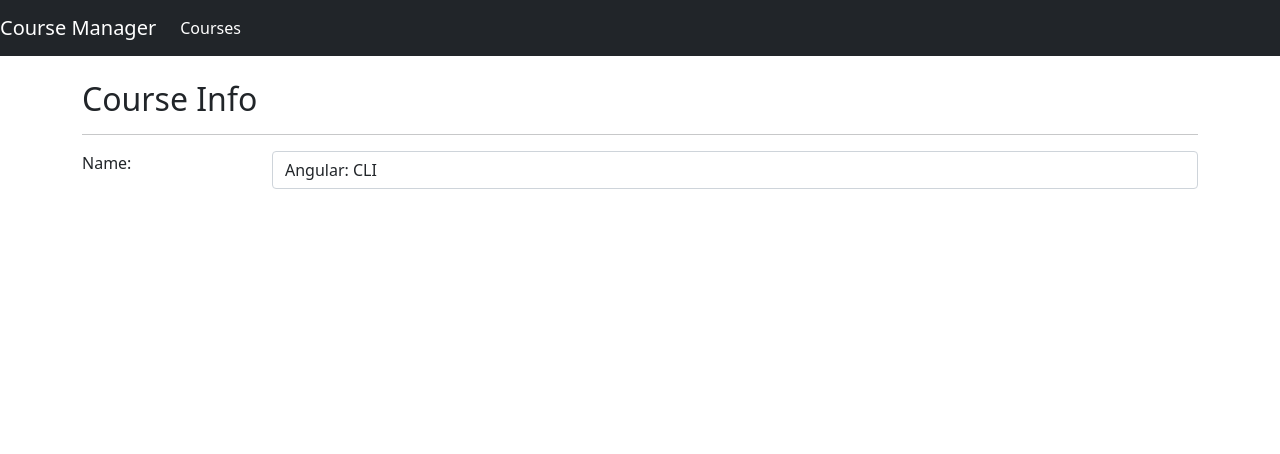
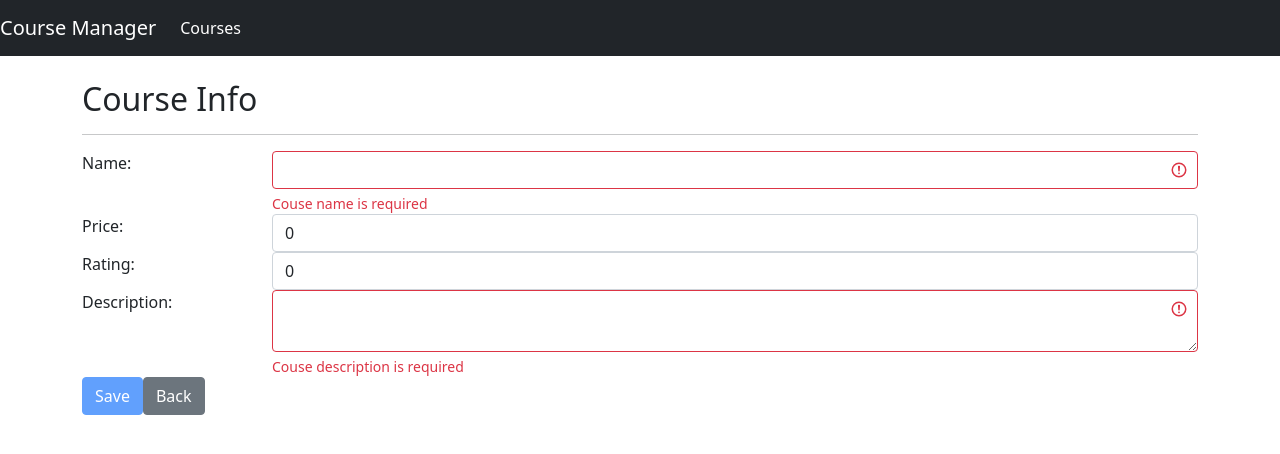
Before and after one commit to JuniorMoura10/course-manager1, an Angular app: page /courses/info/1 in a window 1280 px wide. Shown: the top 454 px of the page. Built offline with nearby package versions, Linux system fonts and the light colour scheme; no server answers.

Commit message:
segregação de serviços

```diff
--- a/src/app/courses/course-info.component.html
+++ b/src/app/courses/course-info.component.html
@@ -7,7 +7,80 @@
     <label class="col-sm-2 col form label">Name:</label>
 
     <div class="col-sm-10">
-      <input [(ngModel)]="course.name" name="name" #courseName="ngModel" class="form-control" />
+      <input
+        [(ngModel)]="course.name"
+        required
+        name="name"
+        #courseName="ngModel"
+        [ngClass]="{ 'is-invalid': courseName.invalid }"
+        class="form-control"
+      />
+
+      <div class="invalid-feedback">
+        <span> Couse name is required </span>
+      </div>
     </div>
   </div>
+
+  <div class="form-group row">
+    <label class="col-sm-2 col form label">Price:</label>
+
+    <div class="col-sm-10">
+      <input
+        [(ngModel)]="course.price"
+        required
+        name="price"
+        #coursePrice="ngModel"
+        type="number"
+        [ngClass]="{ 'is-invalid': coursePrice.invalid }"
+        class="form-control"
+      />
+
+      <div class="invalid-feedback">
+        <span> Couse price is required </span>
+      </div>
+    </div>
+  </div>
+
+  <div class="form-group row">
+    <label class="col-sm-2 col form label">Rating:</label>
+
+    <div class="col-sm-10">
+      <input
+        [(ngModel)]="course.rating"
+        required
+        name="rating"
+        #courseRating="ngModel"
+        type="number"
+        [ngClass]="{ 'is-invalid': courseRating.invalid }"
+        class="form-control"
+      />
+
+      <div class="invalid-feedback">
+        <span> Couse rating is required </span>
+      </div>
+    </div>
+  </div>
+
+  <div class="form-group row">
+    <label class="col-sm-2 col form label">Description:</label>
+
+    <div class="col-sm-10">
+      <textarea
+        [(ngModel)]="course.description"
+        required
+        name="description"
+        #courseDescription="ngModel"
+        [ngClass]="{ 'is-invalid': courseDescription.invalid }"
+        class="form-control"
+      ></textarea>
+
+      <div class="invalid-feedback">
+        <span> Couse description is required </span>
+      </div>
+    </div>
+  </div>
+
+  <button [disabled]="couseForm.invalid" (click)="save()"class="btn btn-primary mr-2">Save</button>
+  <button [routerLink]="['/courses']" class="btn btn-secondary">Back</button>
 </form>
--- a/src/app/courses/course-info.component.ts
+++ b/src/app/courses/course-info.component.ts
@@ -16,7 +16,16 @@ export class CourseInfoComponent implements OnInit {
 
     ngOnInit(): void {
 
-        this.course = this.courseService.retrieveById(Number(this.activatedRoute.snapshot.paramMap.get('id')));
+        this.courseService.retrieveById(Number(this.activatedRoute.snapshot.paramMap.get('id'))).subscribe({
+            next: course => this.course = course,
+            error: err => console.log('Error', err)
+        });
+    }
 
+    save(): void{
+        this.courseService.save(this.course).subscribe({
+            next: course => alert('Save with success'),
+            error: err => console.log('Error', err)
+        });
     }
 }
--- a/src/app/courses/course-list.component.html
+++ b/src/app/courses/course-list.component.html
@@ -33,7 +33,8 @@
            <app-star [rating]="course.rating"></app-star>
      </td>
       <td>
-        <a [routerLink]="['/courses/info', course.id]" class="btn btn-primary">Edit</a>
+        <a [routerLink]="['/courses/info', course.id]" class="btn btn-primary mr-2">Edit</a>
+        <button (click)="deleteById(course.id)" class="btn btn-danger">Delete</button>
       </td>
     </tr>
   </tbody>
--- a/src/app/courses/course-list.component.ts
+++ b/src/app/courses/course-list.component.ts
@@ -1,35 +1,56 @@
-import { Component, OnInit } from "@angular/core";
-import { Course } from "./course";
-import { CouseService } from "./course-service";
+import { Component, OnInit } from '@angular/core';
+import { Course } from './course';
+import { CouseService } from './course-service';
 
 @Component({
-     templateUrl: './course-list.component.html'
+  templateUrl: './course-list.component.html',
 })
-export class CourseListComponent implements OnInit{
-
+export class CourseListComponent implements OnInit {
   filteredCourses: Course[] = [];
 
   _courses: Course[] = [];
 
   _filterBy: string = '';
 
-    constructor(private courseService: CouseService){
+  constructor(private courseService: CouseService) {}
 
+  ngOnInit(): void {
+    this.retrieveAll();
   }
 
-    ngOnInit(): void {
-        this._courses = this.courseService.retrieveAll();
+  retrieveAll(): void {
+    this.courseService.retrieveAll().subscribe({
+      next: (courses) => {
+        this._courses = courses;
         this.filteredCourses = this._courses;
+      },
+      error: err => console.log('Error', err)
+    });
   }
 
-    set filter(value: string){
+  deleteById(courseId: number): void {
+      this.courseService.deleteById(courseId).subscribe({
+        next: () => {
+            alert('Deleted with success');
+            this.retrieveAll();
+        },
+        error: err => console.log('Error', err)
+
+      })
+  }
+
+  set filter(value: string) {
     this._filterBy = value;
 
-        this.filteredCourses = this._courses.filter((course: Course) => course.name.toLocaleLowerCase().indexOf(this._filterBy.toLocaleLowerCase()) > -1);
+    this.filteredCourses = this._courses.filter(
+      (course: Course) =>
+        course.name
+          .toLocaleLowerCase()
+          .indexOf(this._filterBy.toLocaleLowerCase()) > -1
+    );
   }
 
-    get filter(){
+  get filter() {
     return this._filterBy;
   }
-
 }
--- a/src/app/courses/course-service.ts
+++ b/src/app/courses/course-service.ts
@@ -1,21 +1,37 @@
-import { Injectable } from "@angular/core";
-import { Course } from "./course";
+import { HttpClient } from '@angular/common/http';
+import { Injectable } from '@angular/core';
+import { Observable } from 'rxjs';
+import { Course } from './course';
 
 @Injectable({
-    providedIn: 'root'
+  providedIn: 'root',
 })
-
 export class CouseService {
 
-    retrieveAll(): Course[]{
-        return COURSES;
+  private courseUrl: string = 'http://localhost:3100/api/courses';
+
+  constructor(private httpClient: HttpClient){}
+
+
+  retrieveAll(): Observable<Course[]> {
+    return this.httpClient.get<Course[]>(this.courseUrl);
   }
 
-    retrieveById(id: number): Course {
-        return COURSES.find((courseItereator: Course): boolean => courseItereator.id === id);
-
+  retrieveById(id: number): Observable<Course> {
+    return this.httpClient.get<Course>(`${this.courseUrl}/${id}`);
   }
 
+  save(course: Course): Observable<Course>{
+    if(course.id){
+        return this.httpClient.put<Course>(`${this.courseUrl}/${course.id}`, course);
+    }else{
+      return this.httpClient.post<Course>(`${this.courseUrl}`, course);
+    }
+  }
+
+  deleteById(id: number): Observable<any> {
+      return this.httpClient.delete<any>(`${this.courseUrl}/${id}`)
+  }
 }
 
 var COURSES: Course[] = [
@@ -23,7 +39,8 @@ var COURSES: Course[] = [
     id: 1,
     name: 'Angular: CLI',
     releaseDate: 'November 2, 2019',
-        description: 'Neste curso, os alunos irão obter um grande conhecimento nos principais recursos do CLI.',
+    description:
+      'Neste curso, os alunos irão obter um grande conhecimento nos principais recursos do CLI.',
     duration: 120,
     code: 'XLF-1212',
     rating: 3,
@@ -34,7 +51,8 @@ var COURSES: Course[] = [
     id: 2,
     name: 'Angular: Forms',
     releaseDate: 'November 4, 2019',
-        description: 'Neste curso, os alunos irão obter um conhecimento aprofundado sobre os recursos disponíveis no módulo de Forms.',
+    description:
+      'Neste curso, os alunos irão obter um conhecimento aprofundado sobre os recursos disponíveis no módulo de Forms.',
     duration: 80,
     code: 'DWQ-3412',
     rating: 3.5,
@@ -45,7 +63,8 @@ var COURSES: Course[] = [
     id: 3,
     name: 'Angular: HTTP',
     releaseDate: 'November 8, 2019',
-        description: 'Neste curso, os alunos irão obter um conhecimento aprofundado sobre os recursos disponíveis no módulo de HTTP.',
+    description:
+      'Neste curso, os alunos irão obter um conhecimento aprofundado sobre os recursos disponíveis no módulo de HTTP.',
     duration: 80,
     code: 'QPL-0913',
     rating: 4.0,
@@ -56,7 +75,8 @@ var COURSES: Course[] = [
     id: 4,
     name: 'Angular: Router',
     releaseDate: 'November 16, 2019',
-        description: 'Neste curso, os alunos irão obter um conhecimento aprofundado sobre os recursos disponíveis no módulo de Router.',
+    description:
+      'Neste curso, os alunos irão obter um conhecimento aprofundado sobre os recursos disponíveis no módulo de Router.',
     duration: 80,
     code: 'OHP-1095',
     rating: 4.5,
@@ -67,11 +87,12 @@ var COURSES: Course[] = [
     id: 5,
     name: 'Angular: Animations',
     releaseDate: 'November 25, 2019',
-        description: 'Neste curso, os alunos irão obter um conhecimento aprofundado sobre os recursos disponíveis sobre Animation.',
+    description:
+      'Neste curso, os alunos irão obter um conhecimento aprofundado sobre os recursos disponíveis sobre Animation.',
     duration: 80,
     code: 'PWY-9381',
     rating: 5,
     price: 56.99,
     imageUrl: '/assets/images/animations.png',
-    }
+  },
 ];
```
Also changed, not shown: src/app/app.module.ts (+7 -16 lines), src/app/courses/course-module.ts (added, +33 -0 lines), src/app/shared/component/star/star.component.css (renamed from src/app/star/star.component.css), src/app/shared/component/star/star.component.html (renamed from src/app/star/star.component.html), src/app/shared/component/star/star.component.ts (renamed from src/app/star/star.component.ts). Lines whose indentation alone changed are shown as unchanged.
